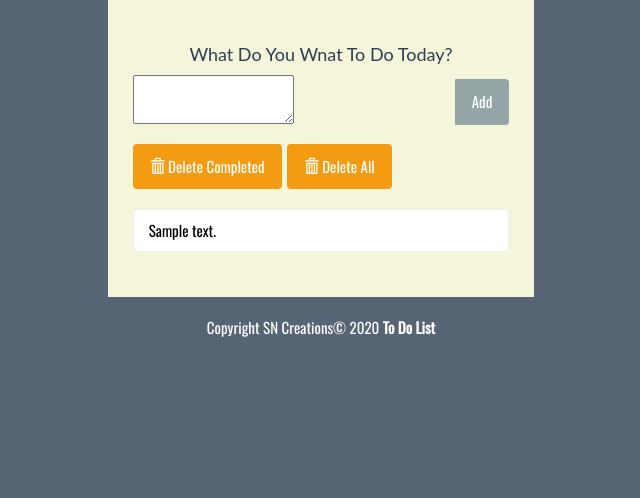
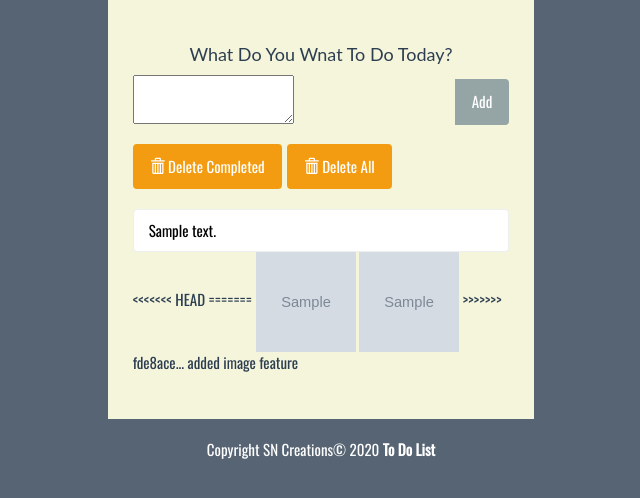
Before and after one commit to srinair7/Upgraded-Todo-List, a Django app: template myproject/todo/templates/todo/index.html in a window 1280 px wide. Shown: the part 129-627 px from the top of the page, without its empty margins (319-959 px from the left). Run offline with Django 3.2, Linux system fonts and the light colour scheme; the template is opened without the code that fills it: most values are stand-ins (such as "Sample title", 1, 10 or a date in 2020); grey boxes marked "Sample" are stand-in pictures; form fields are guessed from the names that the template uses; some libraries are stand-ins or nearby versions.

Commit message:
added image feature

```diff
--- a/myproject/myproject/settings.py
+++ b/myproject/myproject/settings.py
@@ -119,3 +119,9 @@ USE_TZ = True
 # https://docs.djangoproject.com/en/2.0/howto/static-files/
 
 STATIC_URL = '/static/'
+<<<<<<< HEAD
+=======
+
+MEDIA_URL = '/media/'
+MEDIA_ROOT = os.path.join(os.path.dirname(BASE_DIR), "media_root")
+>>>>>>> fde8ace... added image feature
--- a/myproject/todo/models.py
+++ b/myproject/todo/models.py
@@ -3,6 +3,11 @@ from django.db import models
 class Todo(models.Model):
     text = models.CharField(max_length=40)
     complete = models.BooleanField(default=False)
+<<<<<<< HEAD
+=======
+    image_url = models.CharField(max_length=2083, null=True)
+    image = models.ImageField(upload_to='pictures', blank=True)
+>>>>>>> fde8ace... added image feature
 
     def __str__(self):
         return self.text
--- a/myproject/todo/templates/todo/index.html
+++ b/myproject/todo/templates/todo/index.html
@@ -56,6 +56,11 @@
 							<li class="list-group-item todo-completed">{{ todo.text }}</li>
 							{% else %}
 							<a href="{% url 'complete' todo.id %}"><li class="list-group-item">{{ todo.text }}</li></a>
+<<<<<<< HEAD
+=======
+							<img src="{{todo.image_url}}" height="100" width="100">
+							<img src="{{todo.image.url}}" height="100" width="100">
+>>>>>>> fde8ace... added image feature
 							{% endif %}
 						{% endfor %}
 					</ul>
```
Also changed, not shown: myproject/myproject/urls.py (+12 -0 lines), myproject/todo/views.py (+8 -0 lines), media_root/pictures/Pro_Diag.jpg (added), media_root/pictures/Pro_Diag_byGfT2J.jpg (added), myproject/todo/migrations/0002_todo_image_url.py (added), myproject/todo/migrations/0003_todo_image.py (added).
